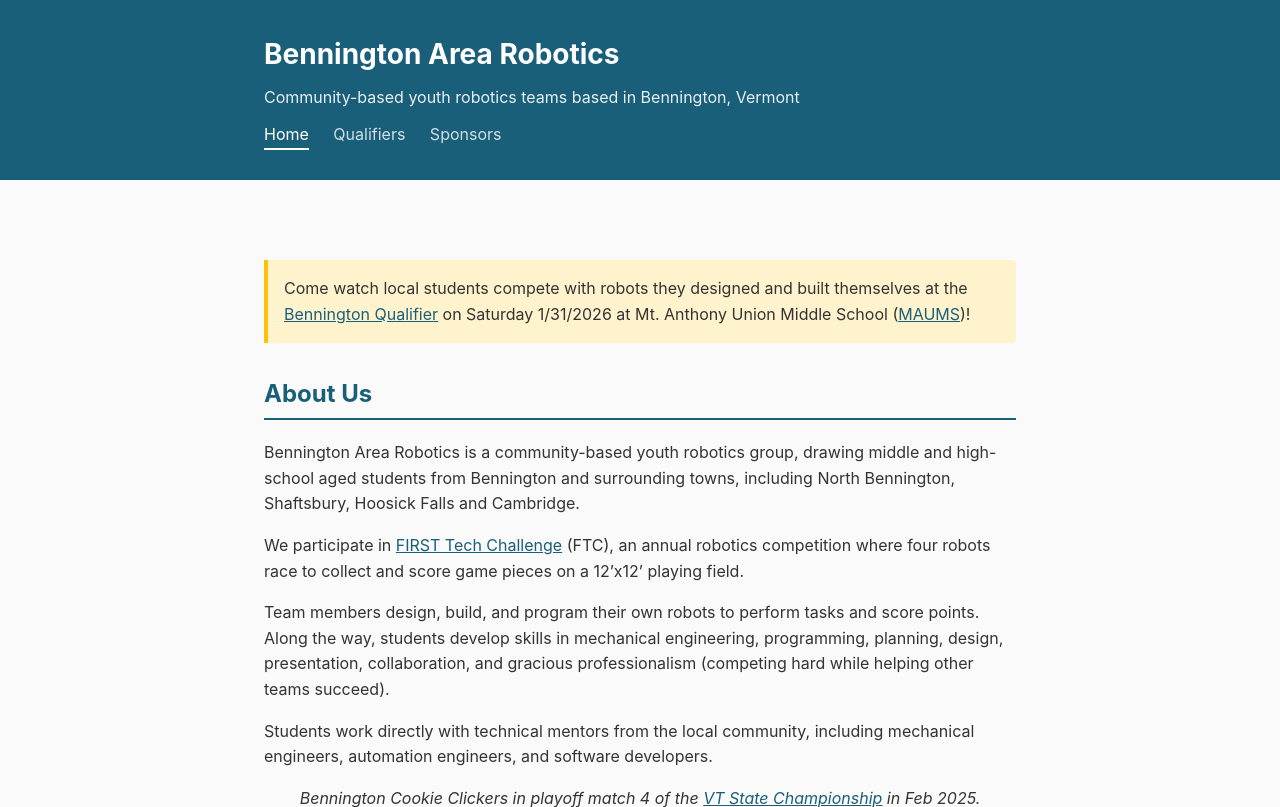
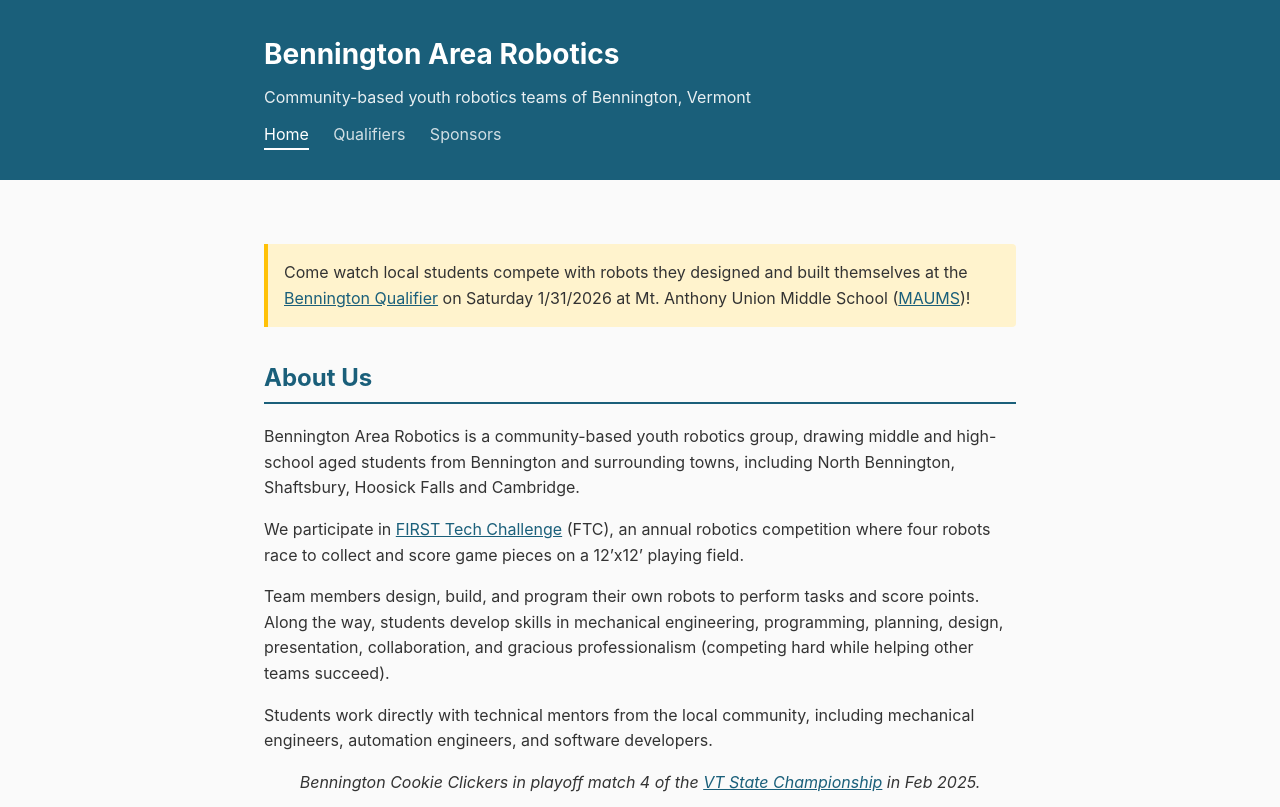
Before and after one commit to bennington-area-robotics/bennington-area-robotics.github.io, a Jekyll site: the page built from index.md, in a window 1280 px wide, cut to the strip 0-807 px from the top of the page. Built offline with Jekyll 4.4.1, drawn with Linux system fonts in a browser that asks for light colours.

Commit message:
less padding, fewer words

```diff
--- a/_config.yml
+++ b/_config.yml
@@ -1,5 +1,5 @@
 title: Bennington Area Robotics
-description: Community-based youth robotics teams based in Bennington, Vermont
+description: Community-based youth robotics teams of Bennington, Vermont
 url: https://bennington-area-robotics.github.io
 
 # Build settings
--- a/_layouts/default.html
+++ b/_layouts/default.html
@@ -33,7 +33,7 @@
       background: var(--primary);
       color: white;
       padding: 1rem 0;
-      margin-bottom: 2rem;
+      margin-bottom: 1rem;
     }
     header .container {
       padding-top: 1rem;
@@ -52,6 +52,9 @@
       border-bottom: 2px solid var(--primary);
       padding-bottom: 0.3rem;
       margin-top: 2rem;
+    }
+    main h2:first-child {
+      margin-top: 0;
     }
     a {
       color: var(--link);
```
